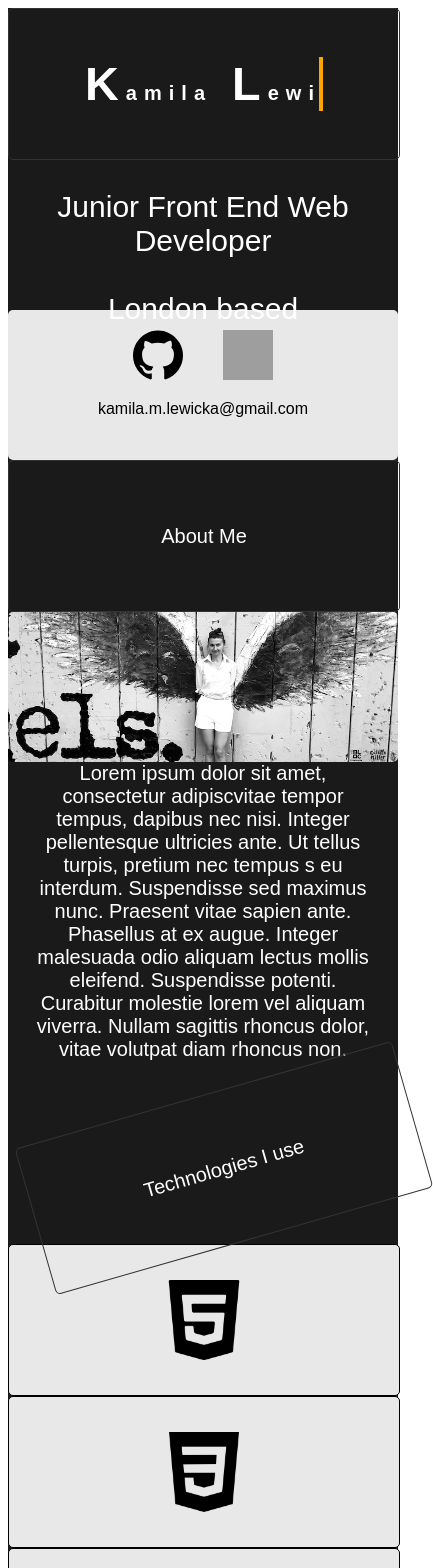
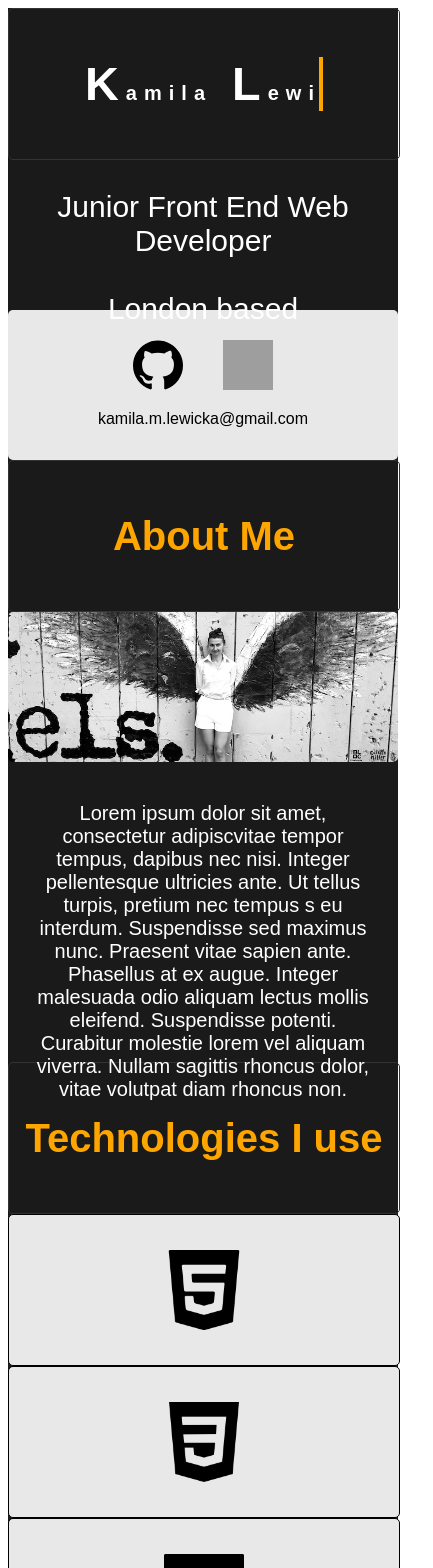
Before and after one commit to kamilalew/portfolio, a React (Create React App) app: page / in a window 390 px wide. Shown: the top 1568 px of the page, 433 px wide, since content can reach past the window. Built offline with nearby package versions, Linux system fonts and the light colour scheme; grey boxes are pictures that could not be loaded; a web font is replaced by a local one.

Commit message:
Further changes to mobile view

```diff
--- a/src/App.scss
+++ b/src/App.scss
@@ -3,16 +3,6 @@
   text-align: center;
   font-family: "Bubbler One", sans-serif;
   background-color: #1a1a1a;
-  grid-template-areas:
-    "a a a a"
-    "z z z z"
-    ". . . ."
-    "j j j j"
-    "b b b b"
-    "o o o o"
-    "c c c c"
-    "d d d d"
-    "e e e e";
 
   .box {
     color: white;
@@ -95,7 +85,9 @@
 
 .j {
   grid-area: j;
-  font-size: 20px;
+  color: orange !important;
+  font-weight: bold;
+  font-size: 40px;
   display: flex;
   justify-content: center;
   align-items: center;
@@ -104,6 +96,7 @@
   border-radius: 5px;
 
   @media (min-width: 600px) {
+    font-size: 20px;
     margin-top: 30px;
     margin-left: 20px;
     -webkit-transform: rotate(45deg);
@@ -173,8 +166,12 @@
 .o {
   grid-area: o;
   .aboutMe_description {
-    padding: 0px 20px;
+    padding: 40px 20px 0 20px;
     font-size: 20px;
+
+    @media (min-width: 600px) {
+      padding: 0px 20px;
+    }
   }
 }
 
@@ -190,7 +187,7 @@
   .myLinks_wrap {
     display: flex;
     justify-content: center;
-    padding-top: 20px;
+    padding-top: 30px;
 
     .myLinks {
       height: 50px;
@@ -224,20 +221,26 @@
 
 .c {
   grid-area: c;
-  font-size: 20px;
-  margin-top: 30px;
-  margin-left: 20px;
+  color: orange !important;
+  font-weight: bold;
+  font-size: 40px;
   display: flex;
   justify-content: center;
   align-items: center;
-  -webkit-transform: rotate(45deg);
-  -moz-transform: rotate(45deg);
-  -o-transform: rotate(45deg);
-  -ms-transform: rotate(45deg);
-  transform: rotate(-16deg);
   transition: text-shadow 1s;
   border: 1px solid #333333;
   border-radius: 5px;
+
+  @media (min-width: 600px) {
+    font-size: 20px;
+    margin-top: 30px;
+    margin-left: 20px;
+    -webkit-transform: rotate(45deg);
+    -moz-transform: rotate(45deg);
+    -o-transform: rotate(45deg);
+    -ms-transform: rotate(45deg);
+    transform: rotate(-16deg);
+  }
 }
 
 .c:hover {
@@ -285,24 +288,32 @@
 
 .h {
   grid-area: h;
-  font-size: 30px;
+  font-weight: bold;
+  font-size: 40px;
   display: flex;
   justify-content: center;
   align-items: center;
-  font-size: 20px;
-  margin-top: 30px;
-  margin-left: 20px;
   display: flex;
   justify-content: center;
   align-items: center;
-  -webkit-transform: rotate(45deg);
-  -moz-transform: rotate(45deg);
-  -o-transform: rotate(45deg);
-  -ms-transform: rotate(45deg);
-  transform: rotate(-16deg);
   transition: text-shadow 1s;
   border: 1px solid #333333;
   border-radius: 5px;
+
+  .projects {
+    color: orange;
+  }
+
+  @media (min-width: 600px) {
+    font-size: 20px;
+    margin-top: 30px;
+    margin-left: 20px;
+    -webkit-transform: rotate(45deg);
+    -moz-transform: rotate(45deg);
+    -o-transform: rotate(45deg);
+    -ms-transform: rotate(45deg);
+    transform: rotate(-16deg);
+  }
 }
 .h:hover {
   text-shadow: 20px 20px grey;
@@ -327,7 +338,7 @@
 .k {
   grid-area: k;
   position: relative;
-  border: 1px solid #333333;
+  border-bottom: 1px solid orang;
   border-radius: 5px;
   .londonSites_image {
     background-image: url(./images/londonSites.png);
@@ -350,13 +361,17 @@
   .LondonSites_description {
     position: absolute;
     padding: 20px;
-    font-size: 40px;
+    font-size: 30px;
     color: white;
     opacity: 1;
     top: 50%;
     left: 50%;
     transform: translate(-50%, -50%);
     transition: opacity 1s;
+
+    @media (min-width: 600px) {
+      font-size: 40px;
+    }
   }
 }
 
@@ -377,7 +392,6 @@
     height: 150px;
     width: 100%;
     background-size: cover;
-    // background-repeat: no-repeat;
     position: absolute;
     top: 0;
     left: 0;
@@ -389,13 +403,17 @@
   .kodflix_description {
     position: absolute;
     padding: 20px;
-    font-size: 40px;
+    font-size: 30px;
     color: white;
     opacity: 1;
     top: 50%;
     left: 50%;
     transform: translate(-50%, -50%);
     transition: opacity 1s;
+
+    @media (min-width: 600px) {
+      font-size: 40px;
+    }
   }
 }
 
@@ -416,7 +434,6 @@
     height: 150px;
     width: 100%;
     background-size: cover;
-    // background-repeat: no-repeat;
     position: absolute;
     top: 0;
     left: 0;
@@ -428,13 +445,17 @@
   .catAdoption_description {
     position: absolute;
     padding: 20px;
-    font-size: 40px;
+    font-size: 30px;
     color: white;
     opacity: 1;
     top: 50%;
     left: 50%;
     transform: translate(-50%, -50%);
     transition: opacity 1s;
+
+    @media (min-width: 600px) {
+      font-size: 40px;
+    }
   }
 }
 
@@ -454,13 +475,17 @@
   .wePair_description {
     position: absolute;
     padding: 20px;
-    font-size: 40px;
+    font-size: 30px;
     color: white;
     opacity: 1;
     top: 50%;
     left: 50%;
     transform: translate(-50%, -50%);
     transition: opacity 1s;
+
+    @media (min-width: 600px) {
+      font-size: 40px;
+    }
   }
   .comingSoon {
     color: red;
```
